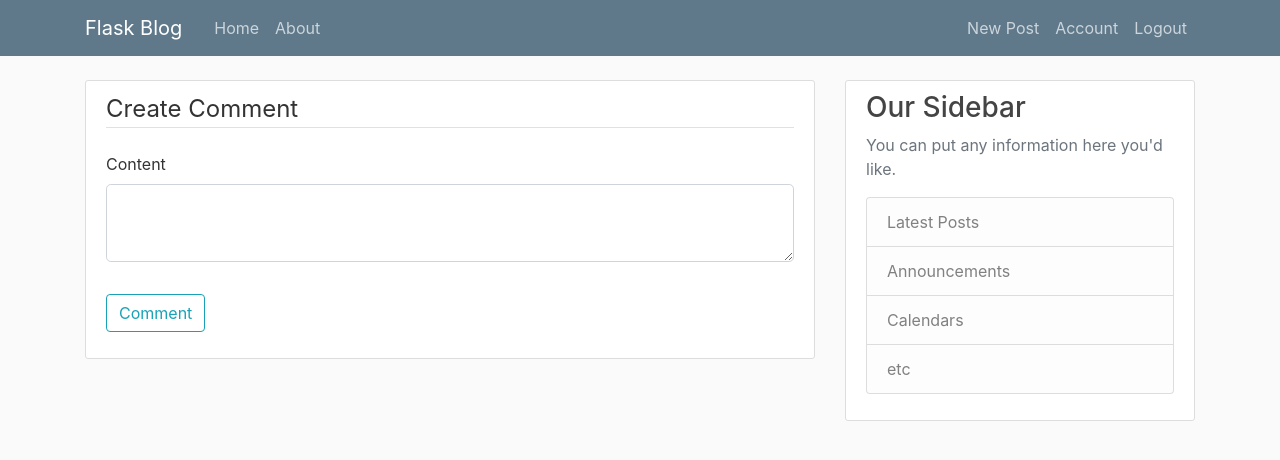
After one commit to Robert-Such/flask_forum, a Flask app: page /comment/1/new in a window 1280 px wide. The commit adds this page. Shown: the top 460 px of the page. Run offline with Flask 2, Linux system fonts and the light colour scheme; the visitor is signed in with stand-in values (Sample User, id 1); some libraries are stand-ins or nearby versions.

Commit message:
basic comment functionality working

```diff
--- a/flaskblog/__init__.py
+++ b/flaskblog/__init__.py
@@ -27,10 +27,12 @@ def create_app(config_class=Config):
 
     from flaskblog.users.routes import users
     from flaskblog.posts.routes import posts
+    from flaskblog.comments.routes import comments
     from flaskblog.main.routes import main
     from flaskblog.errors.handlers import errors
     app.register_blueprint(users)
     app.register_blueprint(posts)
+    app.register_blueprint(comments)
     app.register_blueprint(main)
     app.register_blueprint(errors)
 
--- /dev/null
+++ b/flaskblog/comments/forms.py
@@ -0,0 +1,8 @@
+from flask_wtf import FlaskForm
+from wtforms import SubmitField, TextAreaField
+from wtforms.validators import DataRequired
+
+
+class CommentForm(FlaskForm):
+    content = TextAreaField('Content', validators=[DataRequired()])
+    submit = SubmitField('Comment')
--- /dev/null
+++ b/flaskblog/comments/routes.py
@@ -0,0 +1,28 @@
+from flask import (render_template, url_for, flash,
+                   redirect, request, Blueprint)
+from flask_login import current_user, login_required
+from flaskblog import db
+from flaskblog.models import Comment, Post
+from flaskblog.comments.forms import CommentForm
+
+comments = Blueprint('comments', __name__)
+
+
+@comments.route("/comment/<int:post_id>/new", methods=['GET', 'POST'])
+@login_required
+def new_comment(post_id):
+    form = CommentForm()
+    if form.validate_on_submit():
+        post = Post.query.get_or_404(post_id)
+        comment = Comment(content=form.content.data, author=current_user, post_id=post.id)
+        db.session.add(comment)
+        db.session.commit()
+        flash('Your comment has been created!', 'success')
+        return redirect(url_for('posts.post', post_id=post.id))
+    return render_template('create_comment.html', form=form, legend='Create Comment')
+
+
+@comments.route("/comment/<int:post_id>/<int:comment_id>")
+def comment(comment_id):
+    comment = Comment.query.get_or_404(comment_id)
+    return render_template('post.html', comment=comment)
--- a/flaskblog/models.py
+++ b/flaskblog/models.py
@@ -17,6 +17,7 @@ class User(db.Model, UserMixin):
     image_file = db.Column(db.String(20), nullable=False, default='default.jpg')
     password = db.Column(db.String(60), nullable=False)
     posts = db.relationship('Post', backref='author', lazy=True)
+    comments = db.relationship('Comment', backref='author', lazy=True)
 
     def get_reset_token(self, expires_sec=1800):
         s = Serializer(current_app.config['SECRET_KEY'], expires_sec)
@@ -41,6 +42,17 @@ class Post(db.Model):
     date_posted = db.Column(db.DateTime, nullable=False, default=datetime.utcnow)
     content = db.Column(db.Text, nullable=False)
     user_id = db.Column(db.Integer, db.ForeignKey('user.id'), nullable=False)
+    comments = db.relationship('Comment', backref='post', lazy=True)
 
     def __repr__(self):
         return f"Post('{self.title}', '{self.date_posted}')"
+
+class Comment(db.Model):
+    id = db.Column(db.Integer, primary_key=True)
+    date_posted = db.Column(db.DateTime, nullable=False, default=datetime.utcnow)
+    content = db.Column(db.Text, nullable=False)
+    user_id = db.Column(db.Integer, db.ForeignKey('user.id'), nullable=False)
+    post_id = db.Column(db.Integer, db.ForeignKey('post.id'), nullable=False)
+
+    def __repr__(self):
+        return f"Post('{self.content}', '{self.date_posted}')"
--- a/flaskblog/note for db_create_all.txt
+++ b/flaskblog/note for db_create_all.txt
@@ -1,4 +1,4 @@
-to start from scratch and create all tables then go into python console and enter the following:
+to start from scratch and create all tables then go into PYTHON CONSOLE! and enter the following:
 
 
 >>> from flaskblog import create_app
--- /dev/null
+++ b/flaskblog/templates/create_comment.html
@@ -0,0 +1,29 @@
+{% extends "layout.html" %}
+{% block content %}
+<div class="content-section">
+    <form method="POST" action="">
+        {{ form.hidden_tag() }}
+        <fieldset class="form-group">
+            <legend class="border-bottom mb-4">{{ legend }}</legend>
+            <div class="form-group">
+
+            <div class="form-group">
+                {{ form.content.label(class="form-control-label") }}
+                {% if form.content.errors %}
+                    {{ form.content(class="form-control form-control-lg is-invalid") }}
+                    <div class="invalid-feedback">
+                        {% for error in form.content.errors %}
+                            <span>{{ error }}</span>
+                        {% endfor %}
+                    </div>
+                {% else %}
+                    {{ form.content(class="form-control form-control-lg") }}
+                {% endif %}
+            </div>
+        </fieldset>
+        <div class="form-group">
+            {{ form.submit(class="btn btn-outline-info") }}
+        </div>
+    </form>
+</div>
+{% endblock content %}
```
Also changed, not shown: flaskblog/posts/routes.py (+6 -6 lines), flaskblog/templates/post.html (+24 -0 lines), flaskblog/users/routes.py (+10 -1 lines), flaskblog/comments/__init__.py (added).
